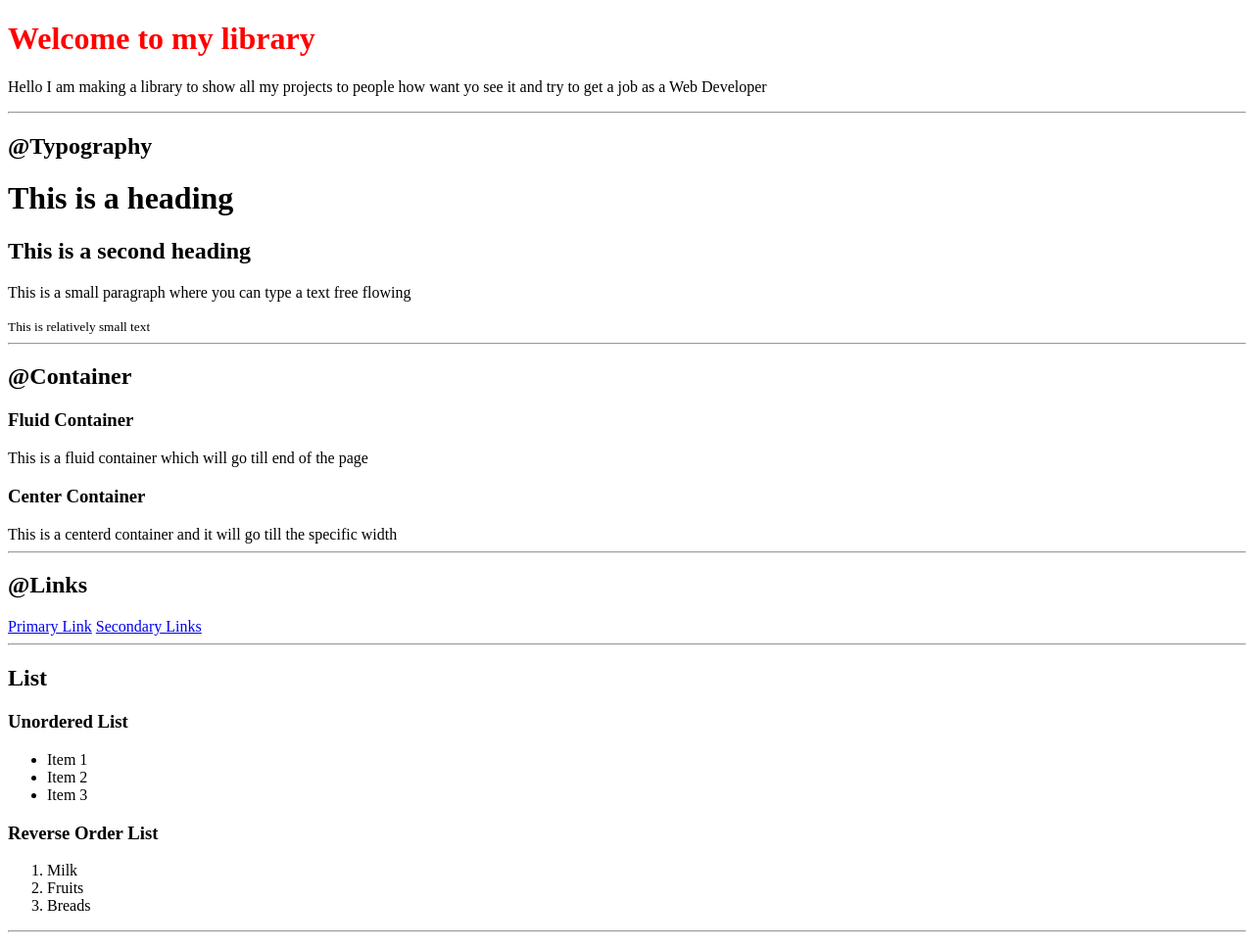
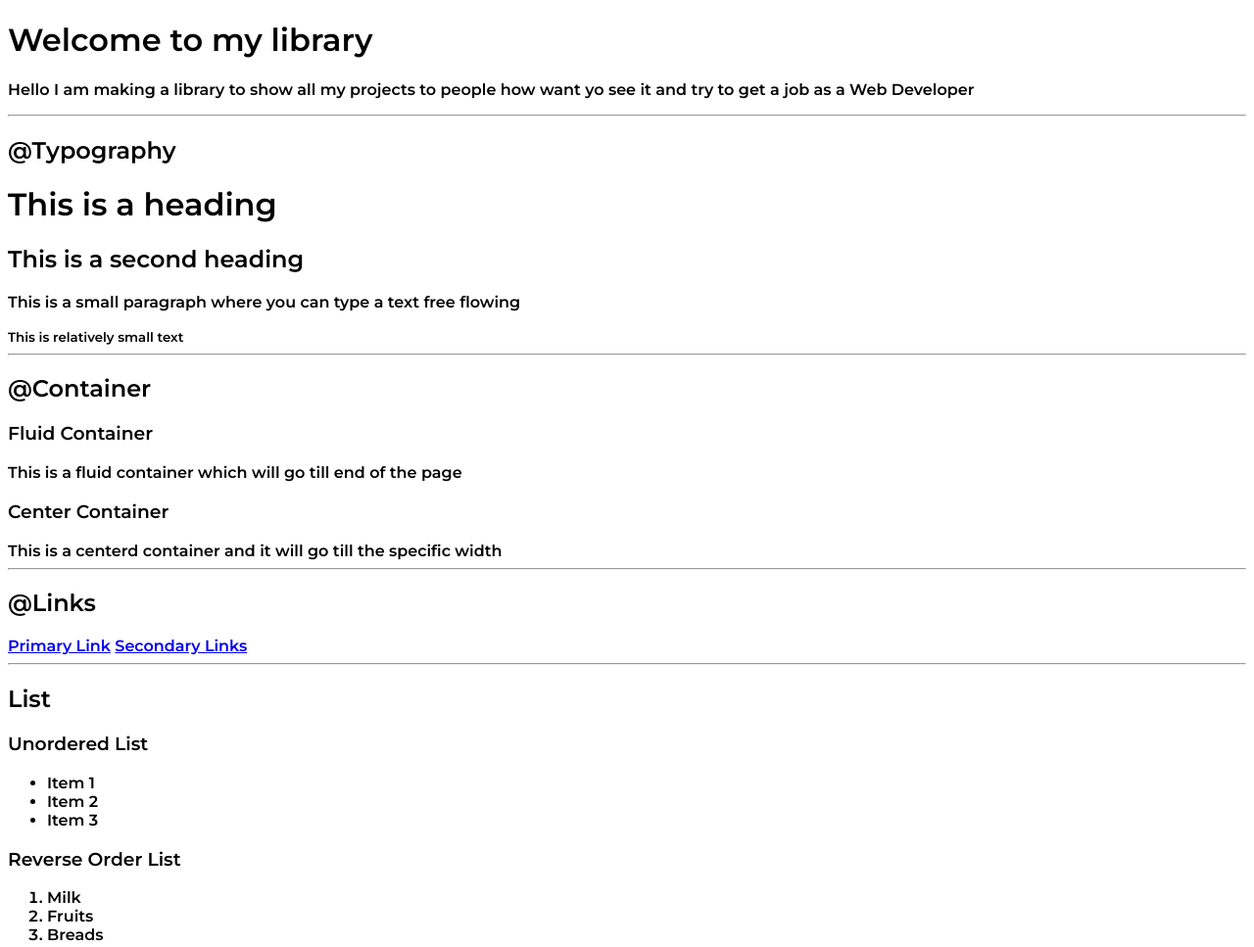
Before and after one commit to Suyash991/Html_Demo, a plain HTML site: page index.html in a window 1280 px wide. Shown: the top 967 px of the page at 98% size. Drawn offline with Linux system fonts and the light colour scheme.

Commit message:
Typograhy done

```diff
--- a/index.html
+++ b/index.html
@@ -8,7 +8,7 @@
     <link href="styles.css" rel="stylesheet">
 </head>
 <body>
-    <h1 id="lib-header">Welcome to my library</h1>
+    <h1 >Welcome to my library</h1>
     <p>Hello I am making a library to show all my projects to people how want yo see it and try to get a job as a Web Developer</p>
     <hr>
 
--- a/styles.css
+++ b/styles.css
@@ -1,3 +1,6 @@
-#lib-header{
-    color:red;
+@import url('https://fonts.googleapis.com/css2?family=Montserrat:ital,wght@0,600;1,400&display=swap');
+
+body
+{
+    font-family: 'Montserrat', sans-serif;
 }
```
